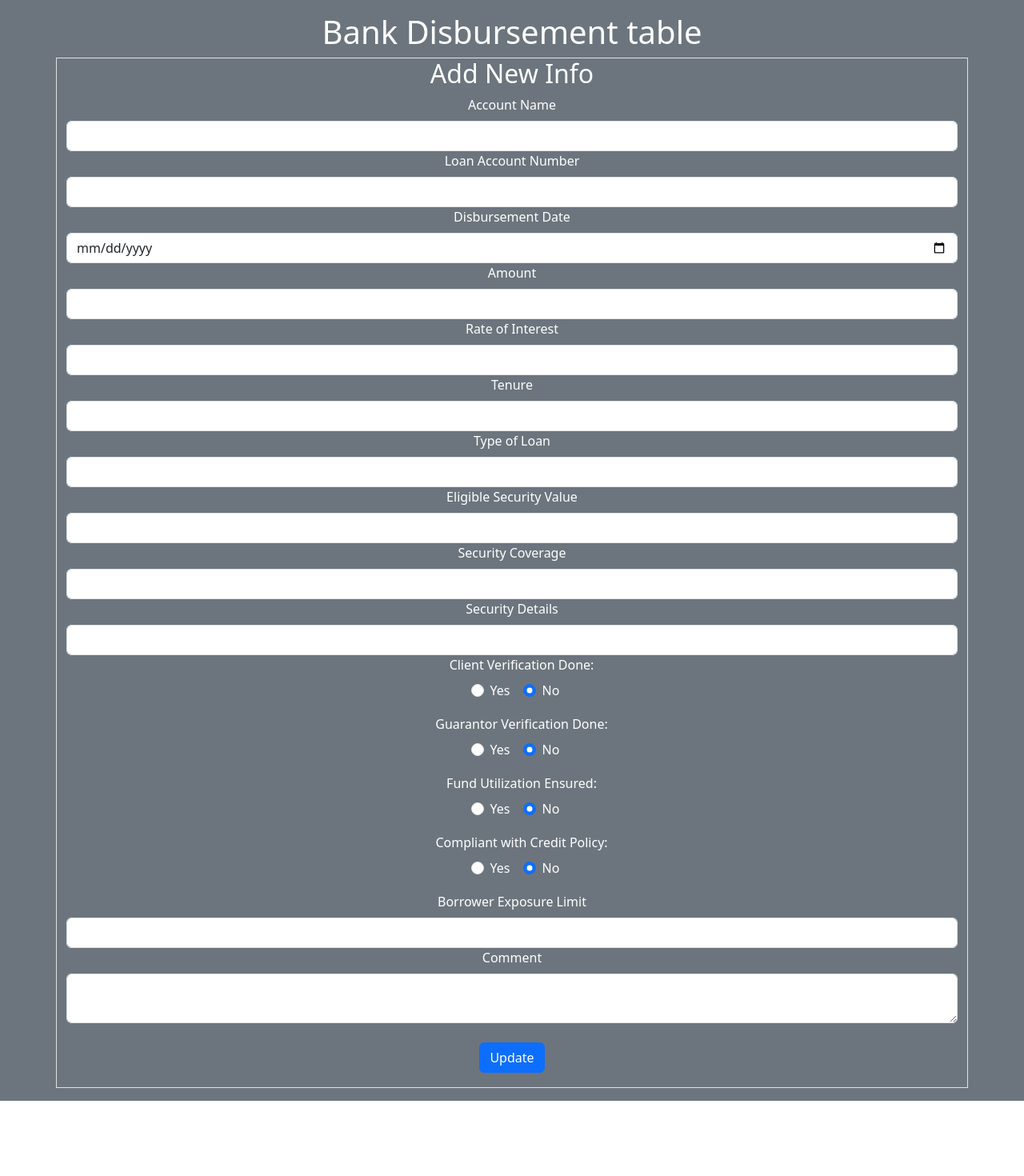
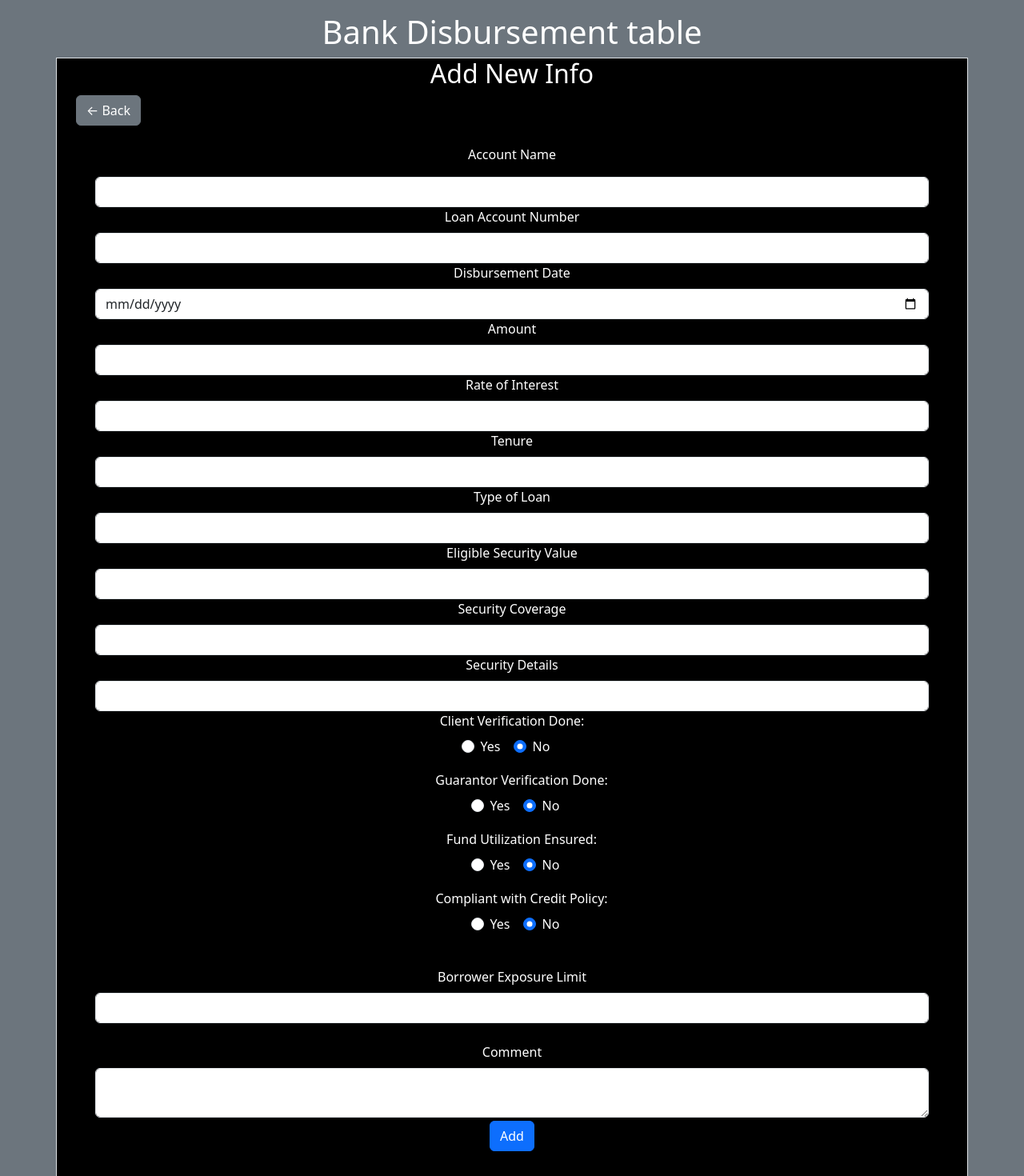
Before and after one commit to codeshrabon/Bank-Disbursement-client, a React (Vite) app in the folder bank-disbursement-client/: page /add in a window 1280 px wide. Shown: the top 1470 px of the page at 80% size. Before the commit the page ends 1384 px from the top, so only its background shows below. Built offline with nearby package versions, Linux system fonts and the light colour scheme.

Commit message:
back button added

```diff
--- a/bank-disbursement-client/src/Components/AddDataForm.jsx
+++ b/bank-disbursement-client/src/Components/AddDataForm.jsx
@@ -47,16 +47,28 @@ function AddDataForm() {
   };
 
   return (
-    <div
-      className="container md-4 border ">
+    <div className="container md-4 border bg-black">
       <h2>Add New Info</h2>
+      <div className="container ">
   <div className="row">
-        <form
-          onSubmit={handleSubmit}
+    <div className="col text-start">
+      <button
+        type="button"
+        className="btn btn-secondary"
+        onClick={() => navigate(-1)}
       >
-          <div className="row">
-            <div className="col mb-2 ">
-              <label className="form-label">Account Name</label>
+        ← Back
+      </button>
+    </div>
+  </div>
+</div>
+
+      <div className="row m-4 row-6">
+
+        <form onSubmit={handleSubmit}>
+          <div className="row mb-1 ">
+            <div className="col">
+              <label className="form-label mb-3">Account Name</label>
               <input
                 type="text"
                 name="account_name"
@@ -66,9 +78,7 @@ function AddDataForm() {
                 required
               />
 
-              <label className="form-label">
-                Loan Account Number
-              </label>
+              <label className="form-label">Loan Account Number</label>
               <input
                 type="text"
                 name="loan_account_number"
@@ -127,8 +137,6 @@ function AddDataForm() {
                 required
               />
 
-
-
               <label className="form-label">Eligible Security Value</label>
               <input
                 type="number"
@@ -137,8 +145,6 @@ function AddDataForm() {
                 value={formData.eligible_security_value}
                 onChange={handleChange}
               />
-
-
 
               <label className="form-label">Security Coverage</label>
               <input
@@ -149,8 +155,6 @@ function AddDataForm() {
                 onChange={handleChange}
               />
 
-
-
               <label className="form-label">Security Details</label>
               <input
                 type="text"
@@ -160,10 +164,9 @@ function AddDataForm() {
                 onChange={handleChange}
               />
 
-
               {/* Checkboxes in a single column */}
 
-                <div className="form-check">
+              <div className="">
                 <div className="mb-3">
                   <label className="form-label d-block">
                     Client Verification Done:
@@ -308,9 +311,7 @@ function AddDataForm() {
                       type="radio"
                       name="compliance_with_credit_policy"
                       value="true"
-                        checked={
-                          formData.compliance_with_credit_policy === true
-                        }
+                      checked={formData.compliance_with_credit_policy === true}
                       onChange={(e) =>
                         setFormData((prevData) => ({
                           ...prevData,
@@ -327,9 +328,7 @@ function AddDataForm() {
                       type="radio"
                       name="compliance_with_credit_policy"
                       value="false"
-                        checked={
-                          formData.compliance_with_credit_policy === false
-                        }
+                      checked={formData.compliance_with_credit_policy === false}
                       onChange={(e) =>
                         setFormData((prevData) => ({
                           ...prevData,
@@ -342,9 +341,7 @@ function AddDataForm() {
                   </div>
                 </div>
               </div>
-
-
-
+<br />
               <label className="form-label">Borrower Exposure Limit</label>
               <input
                 type="number"
@@ -353,13 +350,13 @@ function AddDataForm() {
                 value={formData.signal_borrower_exposure_limit}
                 onChange={handleChange}
               />
-
-              <div className="col-12 mb-3">
+<br />
+              <div className="col-12">
                 <label className="form-label">Comment</label>
                 <textarea
                   className="form-control"
                   name="comment"
-                  value={formData.comment || ""}
+                  value={formData.comment || " "}
                   onChange={handleChange}
                 ></textarea>
               </div>
@@ -369,13 +366,11 @@ function AddDataForm() {
             <button
               type="submit"
               className="btn btn-primary"
-              style={{ marginBottom: "18px" }}
+              style={{ marginBottom: "10px" }}
             >
-              Update
+              Add
             </button>
           </div>
-
-
         </form>
       </div>
     </div>
```
Lines whose indentation alone changed are shown as unchanged.
